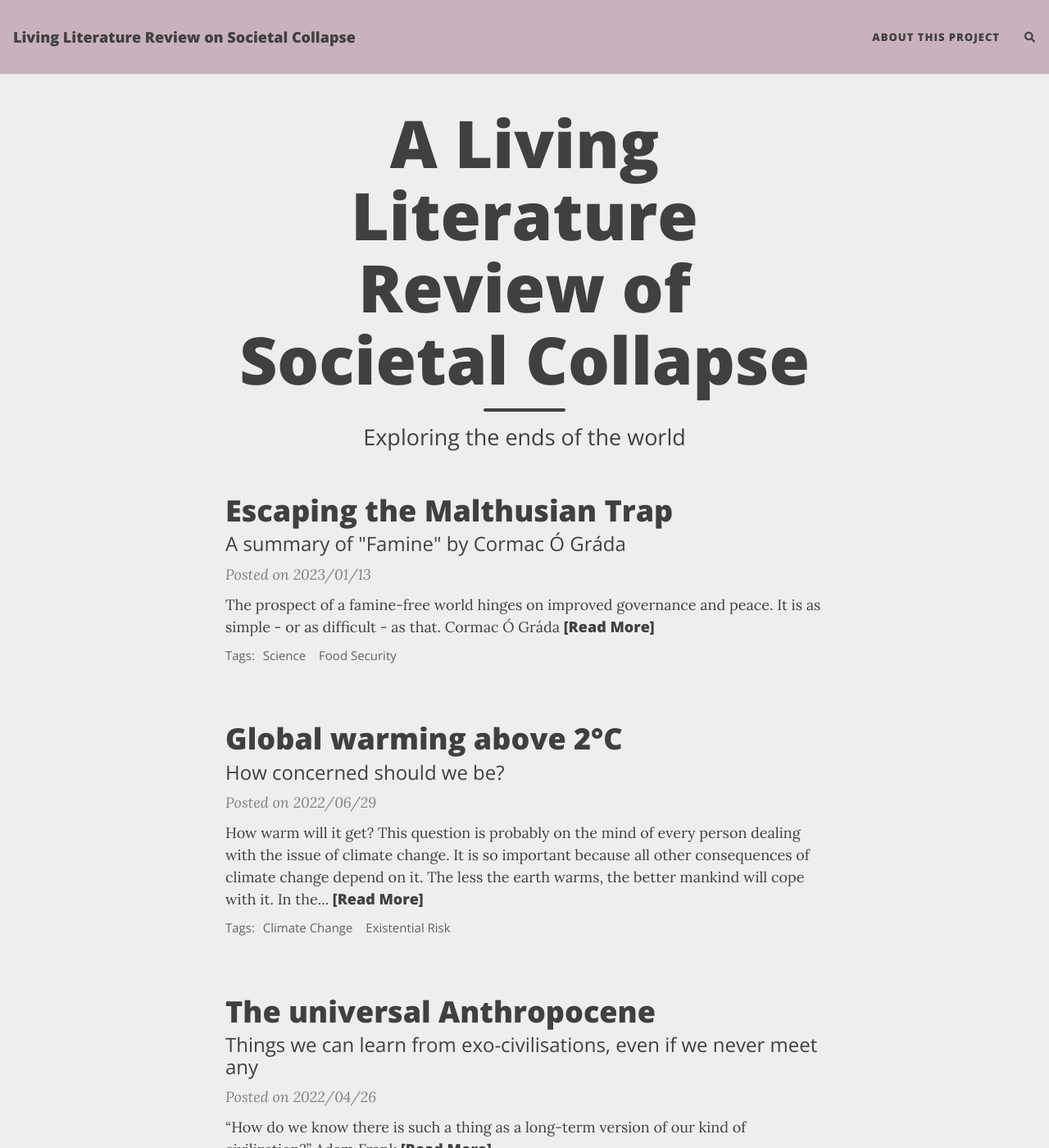
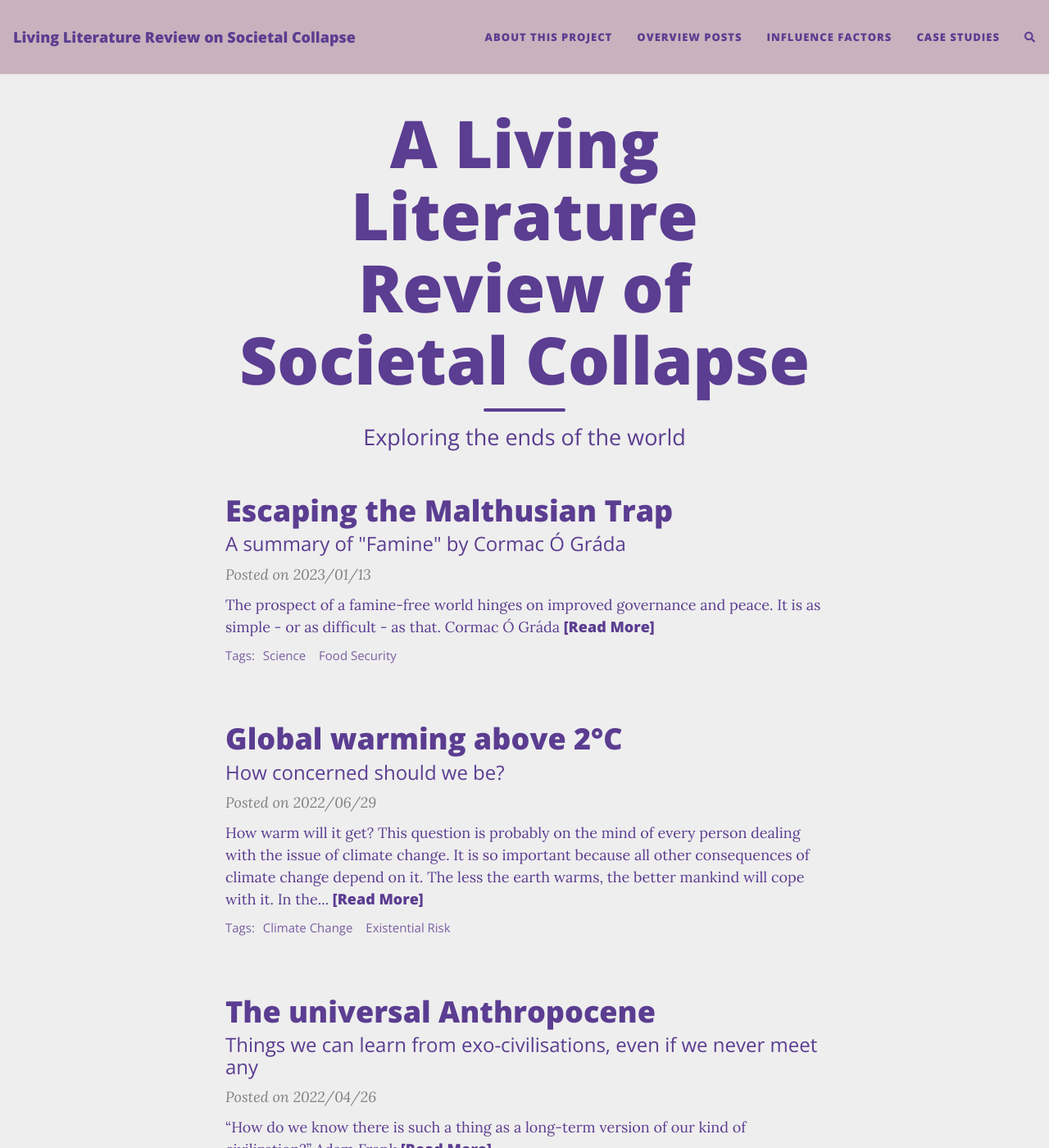
Before and after one commit to florianjehn/Societal_Collapse, a Jekyll site: the page built from index.html, in a window 1280 px wide and 1400 px high. Shown: the whole window at 82% size. Built offline with Jekyll 4.4.1, drawn with Linux system fonts in a browser that asks for light colours; nearby versions of some CDN libraries; the list of posts is cut into pages by our own code; comment, search, counter and statistics services are not loaded.

Commit message:
Update _config.yml

```diff
--- a/_config.yml
+++ b/_config.yml
@@ -15,6 +15,9 @@ author: Florian U. Jehn
 
 navbar-links:
   About This Project: "aboutme"
+  Overview Posts: overview
+  Influence Factors: factors
+  Case Studies: casestudies
 
 
 
@@ -109,16 +112,16 @@ post_search: true
 
 
 navbar-col: "#C9B1BD"
-navbar-text-col: "#404040"
+navbar-text-col: "#5b3d91"
 navbar-border-col: "#DDDDDD"
 page-col: "#EEEEEE"
-text-col: "#404040"
+text-col: "#5b3d91"
 link-col: "#5b3d91"
-hover-col: "#5b3d91"
+hover-col: "#404040"
 footer-col: "#C9B1BD"
 footer-text-col: "#777777"
 footer-link-col: "#404040"
-footer-hover-col: "#5b3d91"
+footer-hover-col: "#404040"
 
 # Alternatively, the navbar, footer, and page background can be set to an image
 # instead of colour
```
